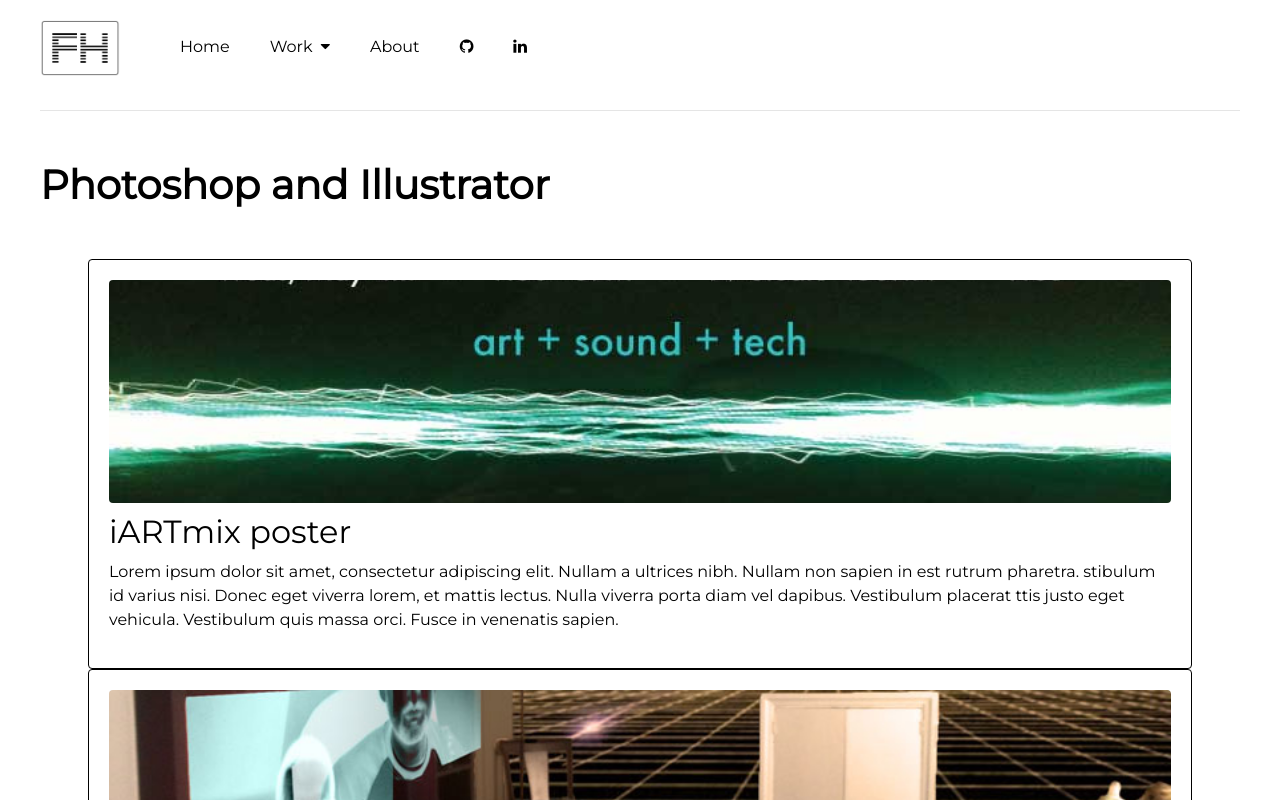
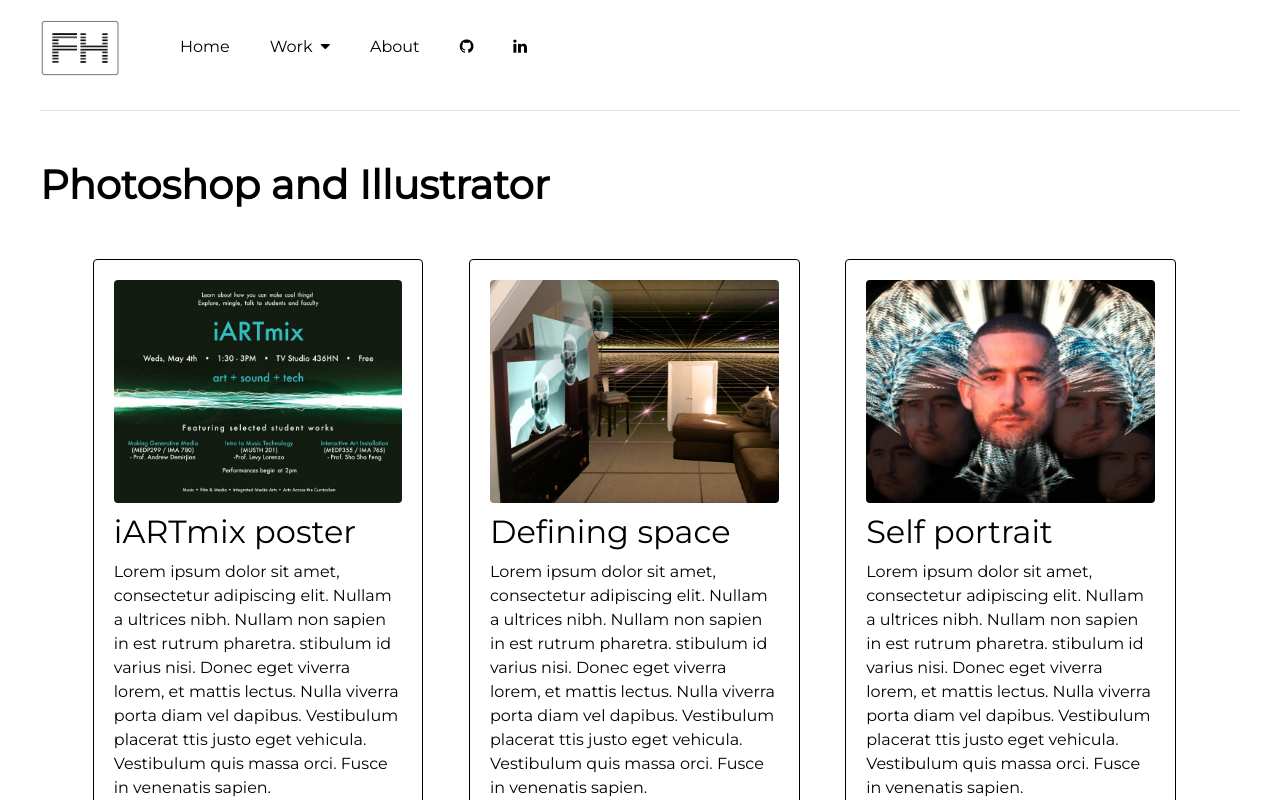
Before and after one commit to FelipeAtGA/fh-portfolio, a React (Create React App) app in the folder client/: page /PsAi in a window 1280 px wide. Shown: the top 800 px of the page. Built offline with nearby package versions, Linux system fonts and the light colour scheme.

Commit message:
edit css rules for PsAi component and project elements

```diff
--- a/client/src/css/PsAi.css
+++ b/client/src/css/PsAi.css
@@ -1,12 +1,16 @@
 .PsAiwrapper {
+  width: 95%;
+  margin: 0 auto;
   padding: 0;
 }
 
 .projectWrapper {
+  width: 29%;
   padding: 20px;
   border: 1px solid;
   border-radius: 4px;
-  margin: 0 4%;
+  margin: 0 2% 4% 2%;
+  float: left;
 }
 
 .projectimage {
```
